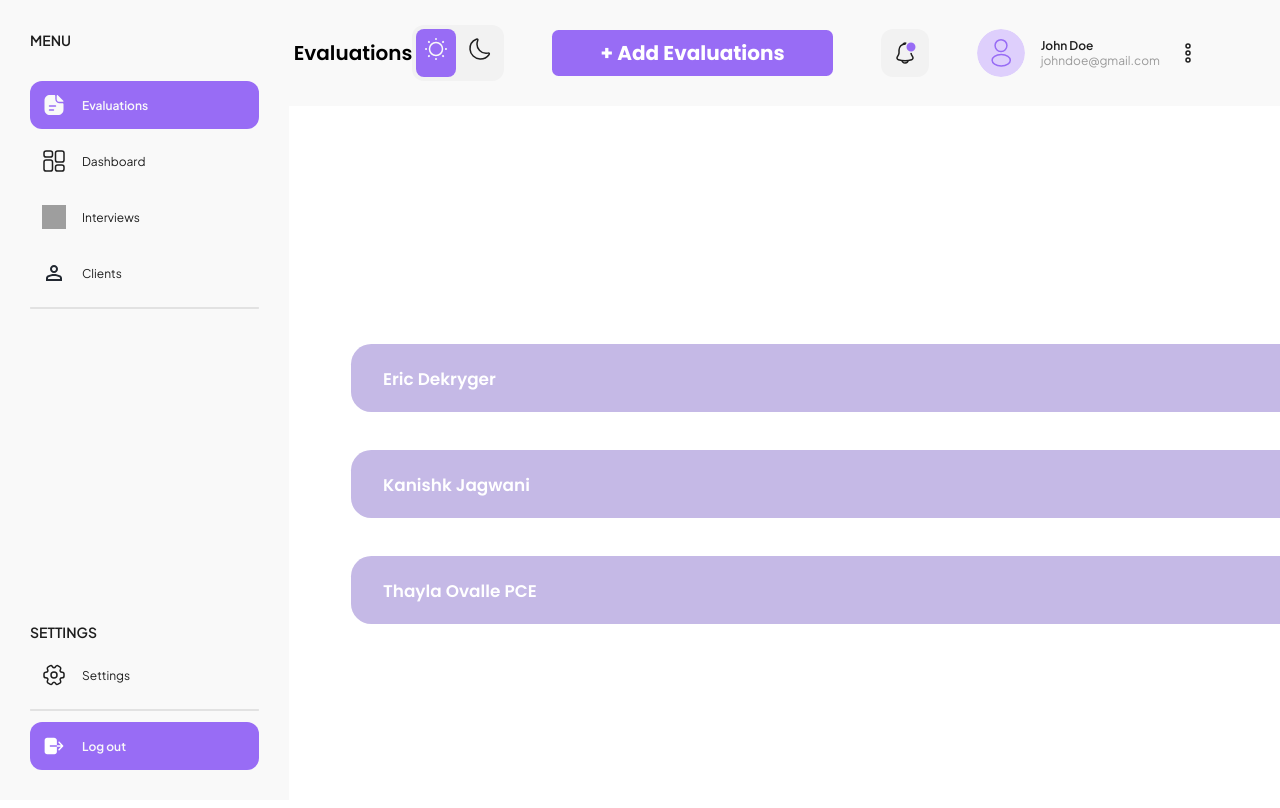
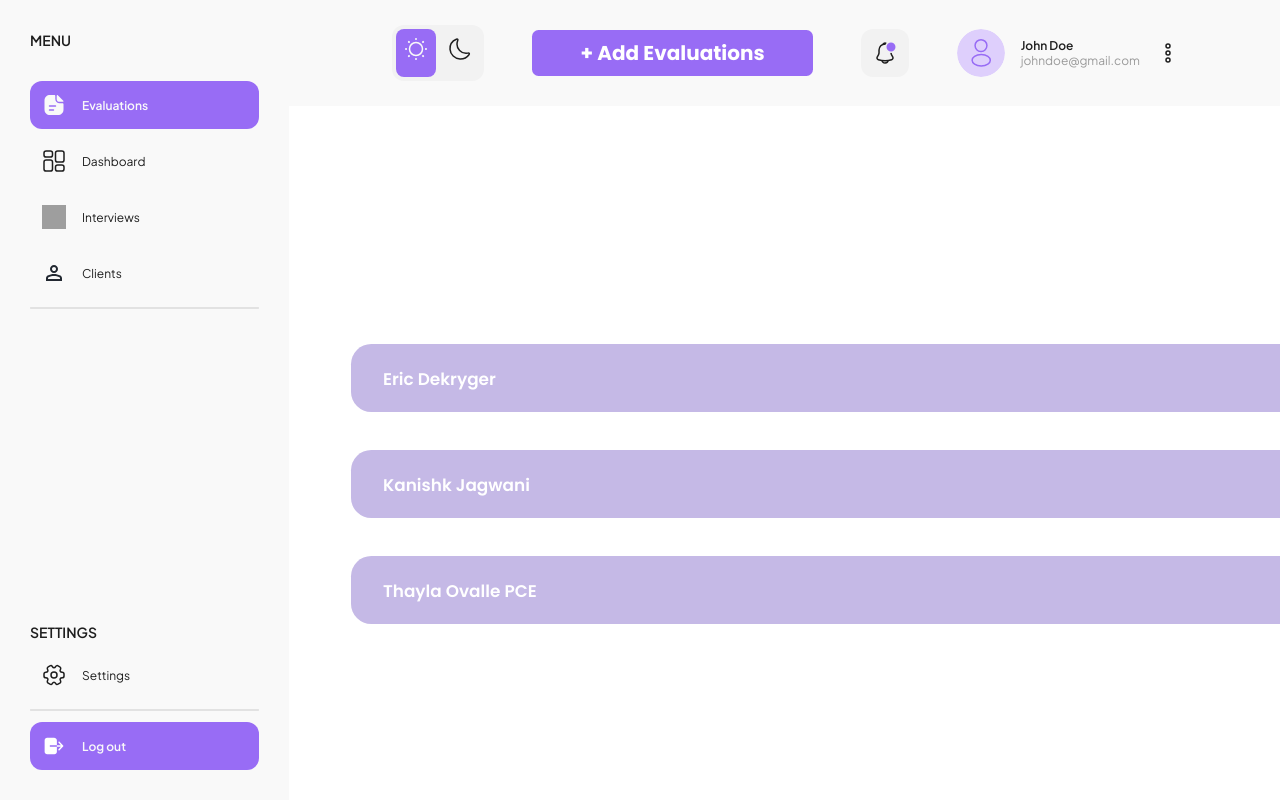
Before and after one commit to UniversalMachina/medicalproject, a React (Create React App) app: page / in a window 1280 px wide. Shown: the top 808 px of the page. Built offline with nearby package versions, Linux system fonts and the light colour scheme; grey boxes are pictures that could not be loaded.

Commit message:
updated topbar

```diff
--- a/src/components/TopBar/TopBar.js
+++ b/src/components/TopBar/TopBar.js
@@ -9,17 +9,17 @@ import DateRangeButtons from './DateRangeButtons';
 const TopBar = () => {
   return (
     <div className="absolute top-0 left-0 w-full h-[106px] flex items-center justify-end pr-[40px] bg-color-white-100 text-black1 text-xl">
-      {/* <div className="flex items-center justify-between w-full max-w-[1631px] p-5">
-        <div className="flex items-center"> */}
+      <div className="flex items-center justify-between w-full max-w-[1531px] p-5">
+        <div className="flex items-center">
           <Logo />
-        {/* </div> */}
+        </div>
         <div className="flex items-center gap-12 text-white pr-[80px]">
           <ThemeToggle />
           <AddEvaluationsButton />
           <NotificationIcon />
           <UserProfile />
         </div>
-      {/* </div> */}
+      </div>
       <div className="absolute top-[28px] left-0 w-full flex items-center justify-end px-[75px] text-sm text-black">
         {/* <DateRangeButtons /> */}
       </div>
```
